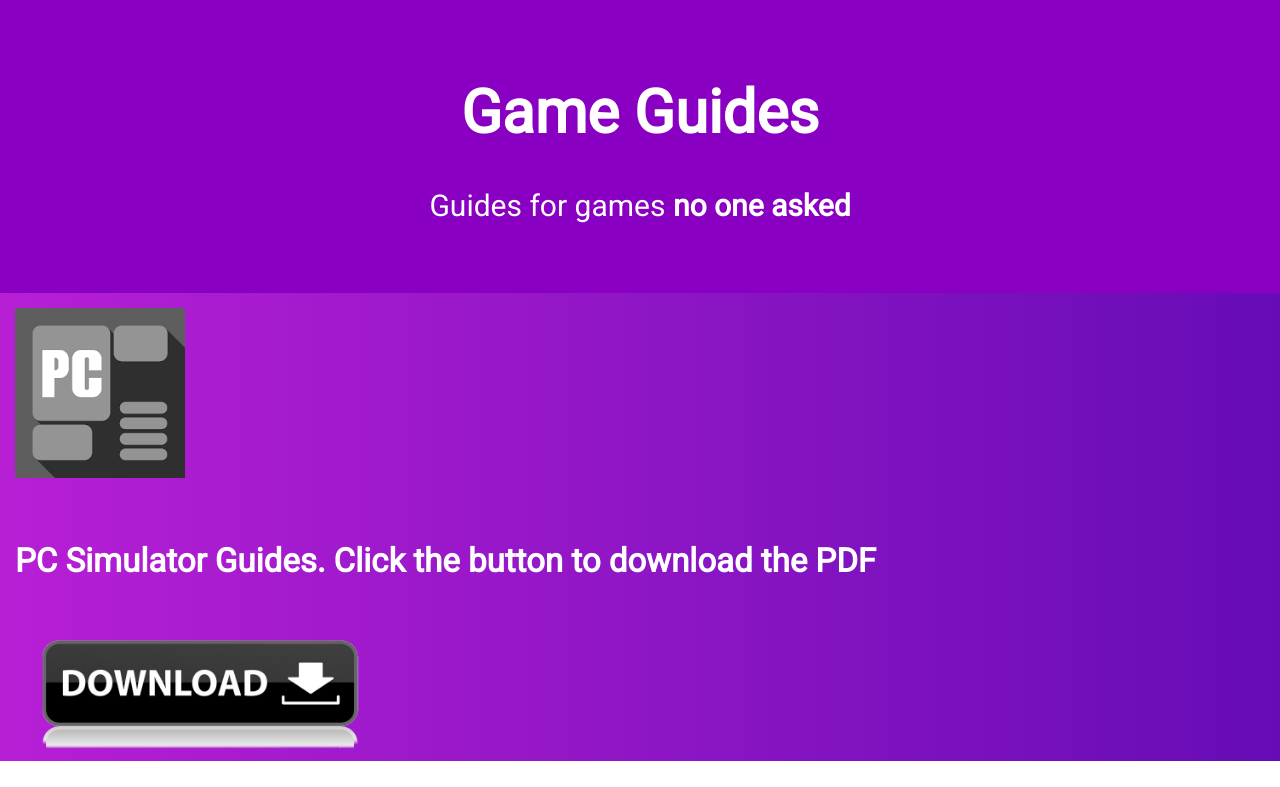
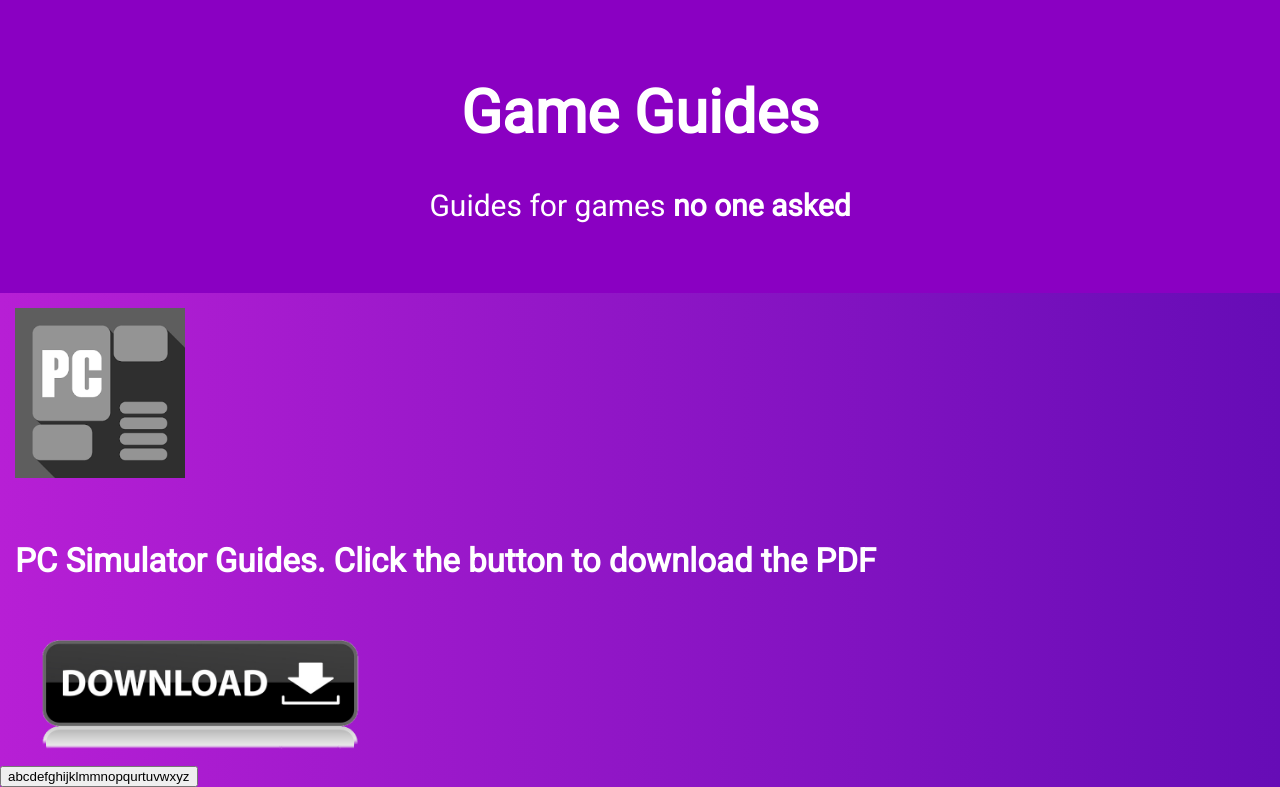
Before and after one commit to thexmankoolweb/X-Man, a plain HTML site: page guides.htm in a window 1280 px wide. Shown: the part 51-838 px from the top of the page. Before the commit the page ends 812 px from the top, so only its background shows below. Drawn offline with Linux system fonts and the light colour scheme.

Commit message:
Update guides.htm

```diff
--- a/guides.htm
+++ b/guides.htm
@@ -138,5 +138,8 @@
             <img src="Images/downloadbutton.png" alt="Button" style="width: 400px ;height:auto;">
           </a>
         </div>
+    <form action="https://www.w3docs.com/">
+         <button type="submit">abcdefghijklmmnopqurtuvwxyz</button>
+      </form>
 
 </html>
```
